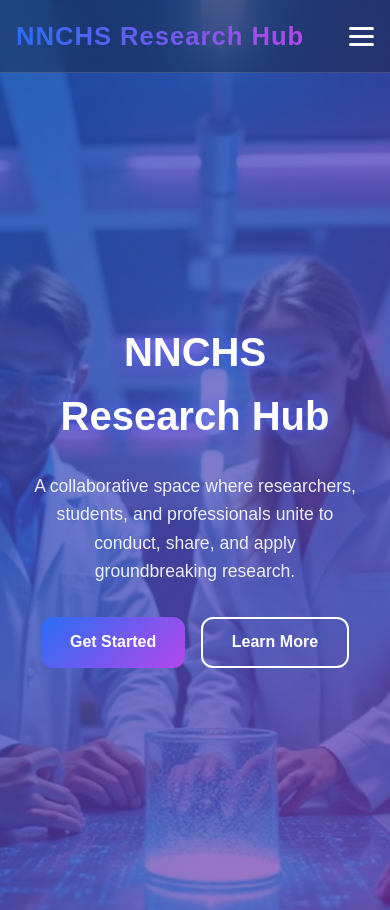
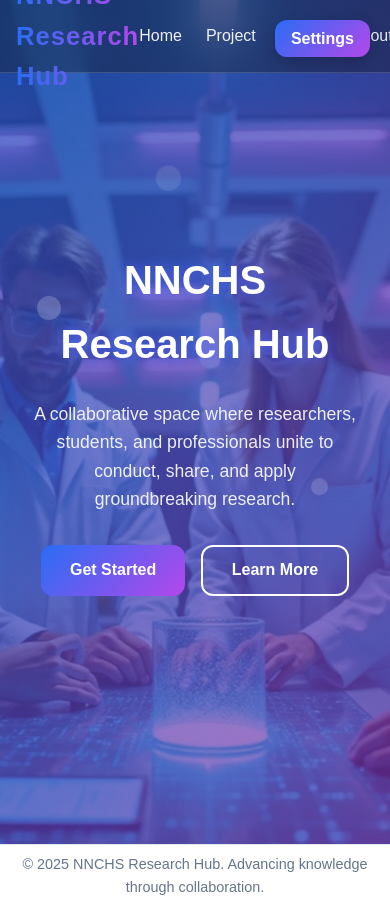
Before and after one commit to Tristhan-Umbay/testing, a plain HTML site: page index.html in a window 390 px wide. Shown: the top 910 px of the page. Drawn offline with Linux system fonts and the light colour scheme.

Commit message:
Update index.html

```diff
--- a/index.html
+++ b/index.html
@@ -21,6 +21,8 @@
       --muted: 210 40% 96%;
       --muted-foreground: 215 16% 47%;
       --primary-foreground: 210 40% 98%;
+      --font-size: 16px; /* base font size */
+      --scale: 1; /* multiplier for all fonts */
     }
 
     body {
@@ -30,6 +32,8 @@
       background: hsl(var(--background));
       scroll-behavior: smooth;
       overflow-x: hidden;
+      font-size: calc(var(--font-size) * var(--scale));
+      transition: font-size 0.2s ease, background 0.3s, color 0.3s;
     }
 
     .container {
@@ -38,7 +42,7 @@
       padding: 0 1rem;
     }
 
-    /* 🔹 Navbar */
+    /* Navbar */
     header {
       position: fixed;
       top: 0;
@@ -47,6 +51,7 @@
       z-index: 100;
       background: rgba(20, 20, 20, 0.35);
       backdrop-filter: blur(18px);
+      -webkit-backdrop-filter: blur(18px);
       border-bottom: 1px solid rgba(255, 255, 255, 0.15);
       transition: all 0.3s ease;
     }
@@ -59,7 +64,7 @@
     }
 
     .logo {
-      font-size: 1.6rem;
+      font-size: calc(1.6rem * var(--scale));
       font-weight: 700;
       background: linear-gradient(90deg, hsl(var(--primary)), hsl(var(--secondary)));
       -webkit-background-clip: text;
@@ -77,11 +82,10 @@
     nav a {
       position: relative;
       font-weight: 500;
-      font-size: 1rem;
+      font-size: calc(1rem * var(--scale));
       color: rgba(255, 255, 255, 0.92);
       text-decoration: none;
       transition: all 0.3s ease;
-      cursor: pointer;
     }
 
     nav a:hover {
@@ -106,13 +110,14 @@
     }
 
     .nav-btn {
-      padding: 0.6rem 1.2rem;
+      padding: calc(0.6rem * var(--scale)) calc(1.2rem * var(--scale));
       border-radius: 0.5rem;
       border: 1px solid rgba(255, 255, 255, 0.4);
       background: rgba(255, 255, 255, 0.15);
       color: #ffffff;
       font-weight: 500;
       cursor: pointer;
+      font-size: calc(1rem * var(--scale));
       transition: all 0.3s ease;
       backdrop-filter: blur(6px);
     }
@@ -126,31 +131,17 @@
 
     .lang-select {
       background: rgba(255, 255, 255, 0.15);
-      color: white;
+      color: black;
       border: 1px solid rgba(255, 255, 255, 0.4);
       border-radius: 0.5rem;
-      padding: 0.4rem 0.6rem;
+      padding: calc(0.4rem * var(--scale)) calc(0.6rem * var(--scale));
       cursor: pointer;
       font-weight: 500;
+      font-size: calc(1rem * var(--scale));
       backdrop-filter: blur(8px);
     }
 
-    /* Hamburger Button */
-    .hamburger {
-      display: none;
-      flex-direction: column;
-      cursor: pointer;
-      gap: 5px;
-    }
-
-    .hamburger div {
-      width: 25px;
-      height: 3px;
-      background: white;
-      border-radius: 2px;
-    }
-
-    /* 🔹 Hero Section */
+    /* Hero Section */
     .hero {
       position: relative;
       min-height: 100vh;
@@ -159,7 +150,6 @@
       justify-content: center;
       overflow: hidden;
       color: white;
-      padding-top: 4.5rem;
     }
 
     .hero-bg {
@@ -181,18 +171,23 @@
       background: linear-gradient(135deg, hsl(var(--primary) / 0.6), hsl(var(--secondary) / 0.5));
     }
 
+    .particle {
+      position: absolute;
+      border-radius: 50%;
+      background: rgba(255, 255, 255, 0.2);
+      animation: float 10s infinite ease-in-out;
+    }
+
+    @keyframes float {
+      0%, 100% { transform: translateY(0) scale(1); opacity: 0.5; }
+      50% { transform: translateY(-40px) scale(1.2); opacity: 1; }
+    }
+
     .hero-content {
       position: relative;
       z-index: 10;
       text-align: center;
-      max-width: 800px;
-      margin: 0 auto;
-      display: flex;
-      flex-direction: column;
-      justify-content: center;
-      align-items: center;
-      min-height: 100vh;
-      padding: 0 1rem;
+      padding: calc(5rem * var(--scale)) 1rem;
       opacity: 0;
       transform: translateY(30px);
       animation: fadeSlideUp 1.5s ease-out forwards;
@@ -204,9 +199,9 @@
     }
 
     .hero h1 {
-      font-size: clamp(2.5rem, 8vw, 4.5rem);
+      font-size: calc(clamp(2.5rem, 8vw, 4.5rem) * var(--scale));
       font-weight: 700;
-      margin-bottom: 1.5rem;
+      margin-bottom: calc(1.5rem * var(--scale));
       animation: glowText 3s infinite alternate ease-in-out;
     }
 
@@ -216,27 +211,27 @@
     }
 
     .hero p {
-      font-size: clamp(1.1rem, 3vw, 1.5rem);
+      font-size: calc(clamp(1.1rem, 3vw, 1.5rem) * var(--scale));
       max-width: 48rem;
-      margin: 0 auto 2rem;
+      margin: 0 auto calc(2rem * var(--scale));
       opacity: 0.9;
     }
 
     .hero-buttons {
       display: flex;
       justify-content: center;
-      gap: 1rem;
+      gap: calc(1rem * var(--scale));
       flex-wrap: wrap;
     }
 
     .btn {
-      padding: 0.9rem 1.8rem;
+      padding: calc(0.9rem * var(--scale)) calc(1.8rem * var(--scale));
       border-radius: 0.75rem;
       border: none;
       cursor: pointer;
       font-weight: 600;
       transition: 0.3s;
-      font-size: 1rem;
+      font-size: calc(1rem * var(--scale));
     }
 
     .btn-hero {
@@ -260,107 +255,177 @@
       transform: translateY(-3px);
     }
 
-    /* 🔹 Sections */
     section {
-      padding: 5rem 1rem;
+      padding: calc(5rem * var(--scale)) 1rem;
       color: hsl(var(--foreground));
-      min-height: 100vh;
-      opacity: 0;
-      transform: translateY(50px);
-      transition: opacity 0.8s ease-out, transform 0.8s ease-out;
-      display: none;
-    }
-
-    section.active {
-      display: block;
-      opacity: 1;
-      transform: translateY(0);
     }
 
     .section-header {
       text-align: center;
-      margin-bottom: 4rem;
+      margin-bottom: calc(4rem * var(--scale));
     }
 
     .section-header h2 {
-      font-size: clamp(2rem, 5vw, 3rem);
+      font-size: calc(clamp(2rem, 5vw, 3rem) * var(--scale));
       font-weight: 700;
-      margin-bottom: 1rem;
+      margin-bottom: calc(1rem * var(--scale));
       background: linear-gradient(90deg, hsl(var(--primary)), hsl(var(--secondary)));
       -webkit-background-clip: text;
       -webkit-text-fill-color: transparent;
     }
 
     .section-header p {
-      font-size: 1.2rem;
+      font-size: calc(1.2rem * var(--scale));
       color: hsl(var(--muted-foreground));
-      max-width: 42rem;
+      max-width: calc(42rem * var(--scale));
       margin: 0 auto;
     }
 
+    /* Smaller Footer */
     footer {
       text-align: center;
-      padding: 2rem 1rem;
+      padding: calc(0.5rem * var(--scale)) 1rem;
+      font-size: calc(0.9rem * var(--scale));
       color: hsl(var(--muted-foreground));
       border-top: 1px solid hsl(var(--border));
-      display: none;
     }
 
-    footer.active {
-      display: block;
-      opacity: 1;
-      transform: translateY(0);
+    /* Settings Panel */
+    .settings-panel {
+      position: fixed;
+      top: -250px;
+      right: 20px;
+      width: 280px;
+      background: rgba(20, 20, 20, 0.85);
+      backdrop-filter: blur(18px);
+      color: white;
+      padding: 1.5rem;
+      border-radius: 12px;
+      transition: top 0.3s ease;
+      z-index: 200;
     }
 
-    /* 🔹 Mobile Navbar */
-    @media (max-width: 768px) {
-      nav {
-        position: absolute;
-        top: 4.5rem;
-        left: 0;
-        width: 100%;
-        background: rgba(20, 20, 20, 0.9);
-        flex-direction: column;
-        gap: 0;
-        overflow: hidden;
-        max-height: 0;
-        transition: max-height 0.3s ease;
-      }
-
-      nav.open {
-        max-height: 500px;
-      }
-
-      nav a, .nav-btn, .lang-select {
-        width: 100%;
-        padding: 0.8rem 1rem;
+    .settings-panel h3 {
+      margin-bottom: 1rem;
+      font-size: 1.2rem;
       text-align: center;
     }
 
-      .hamburger {
+    .setting-item {
       display: flex;
+      justify-content: space-between;
+      align-items: center;
+      margin: 1rem 0;
     }
+
+    .open-settings {
+      position: fixed;
+      top: 20px;
+      right: 20px;
+      padding: 0.6rem 1rem;
+      border-radius: 12px;
+      background: linear-gradient(135deg, hsl(var(--primary)), hsl(var(--secondary)));
+      border: none;
+      color: white;
+      font-size: 1rem;
+      font-weight: 600;
+      cursor: pointer;
+      box-shadow: 0 5px 15px rgba(0,0,0,0.2);
+      transition: transform 0.3s, box-shadow 0.3s;
+      z-index: 201;
+    }
+
+    .open-settings:hover {
+      transform: scale(1.05);
+      box-shadow: 0 8px 20px rgba(0,0,0,0.35);
+    }
+
+    .close-settings {
+      width: 100%;
+      padding: 0.5rem 0;
+      margin-top: 1rem;
+      border: none;
+      background: linear-gradient(135deg, hsl(var(--primary)), hsl(var(--secondary)));
+      color: white;
+      border-radius: 8px;
+      cursor: pointer;
+      font-weight: 500;
+    }
+
+    /* Toggle switch */
+    .switch {
+      position: relative;
+      display: inline-block;
+      width: 50px;
+      height: 24px;
+    }
+
+    .switch input {
+      opacity: 0;
+      width: 0;
+      height: 0;
+    }
+
+    .slider {
+      position: absolute;
+      cursor: pointer;
+      top: 0;
+      left: 0;
+      right: 0;
+      bottom: 0;
+      background-color: #ccc;
+      transition: 0.4s;
+      border-radius: 24px;
+    }
+
+    .slider:before {
+      position: absolute;
+      content: "";
+      height: 20px;
+      width: 20px;
+      left: 2px;
+      bottom: 2px;
+      background-color: white;
+      transition: 0.4s;
+      border-radius: 50%;
+    }
+
+    input:checked + .slider {
+      background-color: hsl(var(--primary));
+    }
+
+    input:checked + .slider:before {
+      transform: translateX(26px);
+    }
+
+    body.dark-mode {
+      background: hsl(220, 15%, 10%);
+      color: hsl(0, 0%, 95%);
+    }
+
+    body.dark-mode section {
+      color: hsl(0, 0%, 95%);
+    }
+
+    body.dark-mode footer {
+      color: hsl(0, 0%, 80%);
     }
   </style>
 </head>
 <body>
+
   <!-- Navbar -->
   <header>
     <div class="container">
       <div class="header-content">
         <a href="#" class="logo no-translate">NNCHS Research Hub</a>
-        <div class="hamburger" id="hamburger">
-          <div></div>
-          <div></div>
-          <div></div>
-        </div>
-        <nav id="navMenu">
-          <a data-target="home">Home</a>
-          <a data-target="project">Project</a>
-          <a data-target="strand">Strand</a>
-          <a data-target="about">About</a>
-          <a data-target="favorite">My Favorite</a>
-          <select class="lang-select" id="langSelect" style="color:black;">
+        <nav>
+          <a href="#home" class="no-translate">Home</a>
+          <a href="#project" data-lang="project">Project</a>
+          <a href="#strand" data-lang="strand">Strand</a>
+          <a href="#about" data-lang="about">About</a>
+          <a href="#favorite" data-lang="favorite">My Favorite</a>
+          <select class="lang-select" id="langSelect">
             <option value="en">English</option>
             <option value="tl">Tagalog</option>
             <option value="ceb">Bisaya</option>
@@ -372,152 +437,110 @@
   </header>
 
   <!-- Hero Section -->
-  <section class="hero active" id="home">
+  <section class="hero" id="home">
     <div class="hero-bg"></div>
     <div class="hero-overlay"></div>
+    <div class="particle" style="width:20px;height:20px;left:10%;top:40%;animation-delay:0s;"></div>
+    <div class="particle" style="width:15px;height:15px;left:80%;top:60%;animation-delay:2s;"></div>
+    <div class="particle" style="width:25px;height:25px;left:40%;top:20%;animation-delay:4s;"></div>
     <div class="hero-content container">
-      <h1>NNCHS Research Hub</h1>
-      <p>A collaborative space where researchers, students, and professionals unite to conduct, share, and apply groundbreaking research.</p>
+      <h1 class="no-translate">NNCHS Research Hub</h1>
+      <p data-lang="heroDesc">A collaborative space where researchers, students, and professionals unite to conduct, share, and apply groundbreaking research.</p>
       <div class="hero-buttons">
-        <button class="btn btn-hero">Get Started</button>
-        <button class="btn btn-outline">Learn More</button>
+        <button class="btn btn-hero" data-lang="getStarted">Get Started</button>
+        <button class="btn btn-outline" data-lang="learnMore">Learn More</button>
       </div>
     </div>
   </section>
 
-  <section id="project">
-    <div class="container">
-      <div class="section-header">
-        <h2>Project Section</h2>
-        <p>Showcase of research projects and studies conducted in the hub.</p>
-      </div>
-    </div>
-  </section>
-
-  <section id="strand">
-    <div class="container">
-      <div class="section-header">
-        <h2>Strand Section</h2>
-        <p>Information about different research strands and their focus areas.</p>
-      </div>
-    </div>
-  </section>
-
-  <section id="about">
-    <div class="container">
-      <div class="section-header">
-        <h2>About</h2>
-        <p>Learn more about the mission and vision of the NNCHS Research Hub.</p>
-      </div>
-    </div>
-  </section>
-
-  <section id="favorite">
-    <div class="container">
-      <div class="section-header">
-        <h2>My Favorite</h2>
-        <p>Personal favorite topics, studies, or innovations related to research.</p>
-      </div>
-    </div>
-  </section>
-
-  <footer id="footer">
-    <p>© 2025 NNCHS Research Hub. Advancing knowledge through collaboration.</p>
+  <!-- Example Footer -->
+  <footer>
+    <p data-lang="footerText">© 2025 NNCHS Research Hub. Advancing knowledge through collaboration.</p>
   </footer>
 
+  <!-- Settings Panel -->
+  <button class="open-settings" id="openSettings">Settings</button>
+  <div class="settings-panel" id="settingsPanel">
+    <h3>Settings</h3>
+    <div class="setting-item">
+      <label for="fontSizeRange">Font Size</label>
+      <input type="range" id="fontSizeRange" min="14" max="24" value="16">
+    </div>
+    <div class="setting-item">
+      <label for="darkModeToggle">Dark Mode</label>
+      <label class="switch">
+        <input type="checkbox" id="darkModeToggle">
+        <span class="slider"></span>
+      </label>
+    </div>
+    <button class="close-settings" id="closeSettings">Close</button>
+  </div>
+
   <script>
-  const navLinks = document.querySelectorAll("nav a[data-target]");
-  const sections = document.querySelectorAll("section");
-  const footer = document.querySelector("footer");
-  const langSelect = document.getElementById("langSelect");
-  const hamburger = document.getElementById("hamburger");
-  const navMenu = document.getElementById("navMenu");
-
-  // Hamburger toggle
-  hamburger.addEventListener("click", () => {
-    navMenu.classList.toggle("open");
-  });
-
-  // Translations
+    // Translation
     const translations = {
       en: {
-      heroTitle: "NNCHS Research Hub",
+        project: "Project",
+        strand: "Strand",
+        about: "About",
+        favorite: "My Favorite",
+        login: "Login",
         heroDesc: "A collaborative space where researchers, students, and professionals unite to conduct, share, and apply groundbreaking research.",
-      btnGetStarted: "Get Started",
-      btnLearnMore: "Learn More",
-      projectTitle: "Project Section",
-      projectDesc: "Showcase of research projects and studies conducted in the hub.",
-      strandTitle: "Strand Section",
-      strandDesc: "Information about different research strands and their focus areas.",
-      aboutTitle: "About",
-      aboutDesc: "Learn more about the mission and vision of the NNCHS Research Hub.",
-      favoriteTitle: "My Favorite",
-      favoriteDesc: "Personal favorite topics, studies, or innovations related to research.",
-      footer: "© 2025 NNCHS Research Hub. Advancing knowledge through collaboration."
+        getStarted: "Get Started",
+        learnMore: "Learn More",
+        footerText: "© 2025 NNCHS Research Hub. Advancing knowledge through collaboration."
       },
       tl: {
-      heroTitle: "NNCHS Research Hub",
-      heroDesc: "Isang kolaboratibong espasyo kung saan nagkakaisa ang mga mananaliksik, estudyante, at propesyonal upang magsagawa, magbahagi, at magpatupad ng makabagong pananaliksik.",
-      btnGetStarted: "Magsimula",
-      btnLearnMore: "Matuto Pa",
-      projectTitle: "Seksyon ng Proyekto",
-      projectDesc: "Ipinapakita ang mga proyekto at pag-aaral na isinagawa sa hub.",
-      strandTitle: "Seksyon ng Sangay",
-      strandDesc: "Impormasyon tungkol sa iba't ibang sangay ng pananaliksik at kanilang mga pokus na larangan.",
-      aboutTitle: "Tungkol sa Amin",
-      aboutDesc: "Alamin pa ang misyon at bisyon ng NNCHS Research Hub.",
-      favoriteTitle: "Paborito Ko",
-      favoriteDesc: "Mga personal na paboritong paksa, pag-aaral, o inobasyon kaugnay ng pananaliksik.",
-      footer: "© 2025 NNCHS Research Hub. Pagsulong ng kaalaman sa pamamagitan ng kolaborasyon."
+        project: "Proyekto",
+        strand: "Strand",
+        about: "Tungkol",
+        favorite: "Paborito Ko",
+        login: "Mag-login",
+        heroDesc: "Isang lugar kung saan nagsasama ang mga mananaliksik, estudyante, at propesyonal upang magbahagi at lumikha ng makabagong pananaliksik.",
+        getStarted: "Magsimula",
+        learnMore: "Alamin Pa",
+        footerText: "© 2025 NNCHS Research Hub. Pinapaunlad ang kaalaman sa pamamagitan ng pagtutulungan."
       },
       ceb: {
-      heroTitle: "NNCHS Research Hub",
-      heroDesc: "Usa ka kolaboratibong luna diin nagtinabangay ang mga mananaliksik, estudyante, ug propesyonal aron magsugod, magpaambit, ug mag-aplikar sa makabag-ong panukiduki.",
-      btnGetStarted: "Sugdi",
-      btnLearnMore: "Kat-oni Pa",
-      projectTitle: "Seksyon sa Proyekto",
-      projectDesc: "Pagpakita sa mga proyekto ug pagtuon nga gihimo sa hub.",
-      strandTitle: "Seksyon sa Sanga",
-      strandDesc: "Impormasyon bahin sa lain-laing sanga sa panukiduki ug ilang focus area.",
-      aboutTitle: "Mahitungod",
-      aboutDesc: "Pagkat-on pa bahin sa misyon ug panan-aw sa NNCHS Research Hub.",
-      favoriteTitle: "Paborito Ko",
-      favoriteDesc: "Personal nga paborito nga mga topiko, pagtuon, o inobasyon nga may kalabotan sa panukiduki.",
-      footer: "© 2025 NNCHS Research Hub. Pagpalambo sa kahibalo pinaagi sa kolaborasyon."
+        project: "Proyekto",
+        strand: "Strand",
+        about: "Mahitungod",
+        favorite: "Paborito Nako",
+        login: "Sulod",
+        heroDesc: "Usa ka lugar diin ang mga mananaliksik, estudyante, ug propesyonal naghiusa aron magpaambit ug maghimo og mga bag-ong tukion.",
+        getStarted: "Sugdi",
+        learnMore: "Dugangi Pagkat-on",
+        footerText: "© 2025 NNCHS Research Hub. Nagpalambo sa kahibalo pinaagi sa panaghiusa."
       }
     };
 
-  function updateLanguage(lang) {
-    const t = translations[lang];
-    document.querySelector(".hero h1").textContent = t.heroTitle;
-    document.querySelector(".hero p").textContent = t.heroDesc;
-    document.querySelector(".btn-hero").textContent = t.btnGetStarted;
-    document.querySelector(".btn-outline").textContent = t.btnLearnMore;
-    document.querySelector("#project .section-header h2").textContent = t.projectTitle;
-    document.querySelector("#project .section-header p").textContent = t.projectDesc;
-    document.querySelector("#strand .section-header h2").textContent = t.strandTitle;
-    document.querySelector("#strand .section-header p").textContent = t.strandDesc;
-    document.querySelector("#about .section-header h2").textContent = t.aboutTitle;
-    document.querySelector("#about .section-header p").textContent = t.aboutDesc;
-    document.querySelector("#favorite .section-header h2").textContent = t.favoriteTitle;
-    document.querySelector("#favorite .section-header p").textContent = t.favoriteDesc;
-    footer.textContent = t.footer;
-  }
+    const langSelect = document.getElementById("langSelect");
+    langSelect.addEventListener("change", (e) => {
+      const lang = e.target.value;
+      document.querySelectorAll("[data-lang]").forEach(el => {
+        const key = el.getAttribute("data-lang");
+        if(translations[lang][key]) el.textContent = translations[lang][key];
+      });
+    });
 
-  updateLanguage(langSelect.value);
-  langSelect.addEventListener("change", () => updateLanguage(langSelect.value));
+    // Settings Panel
+    const settingsPanel = document.getElementById("settingsPanel");
+    const openSettings = document.getElementById("openSettings");
+    const closeSettings = document.getElementById("closeSettings");
+    const fontSizeRange = document.getElementById("fontSizeRange");
+    const darkModeToggle = document.getElementById("darkModeToggle");
 
-  navLinks.forEach(link => {
-    link.addEventListener("click", () => {
-      const targetId = link.getAttribute("data-target");
-      sections.forEach(sec => {
-        sec.classList.remove("active");
-        if (sec.id === targetId) sec.classList.add("active");
+    openSettings.addEventListener("click", () => settingsPanel.style.top = "80px");
+    closeSettings.addEventListener("click", () => settingsPanel.style.top = "-250px");
+
+    // 🔹 Font size scaling for all text
+    fontSizeRange.addEventListener("input", e => {
+      const scale = e.target.value / 16; // 16px = normal size
+      document.documentElement.style.setProperty('--scale', scale);
     });
-      if (targetId === "home") footer.classList.remove("active");
-      else footer.classList.add("active");
-      navMenu.classList.remove("open"); // close menu after click
-    });
+
+    darkModeToggle.addEventListener("change", e => {
+      document.body.classList.toggle("dark-mode", e.target.checked);
     });
   </script>
 </body>
```
Lines whose indentation alone changed are shown as unchanged.
